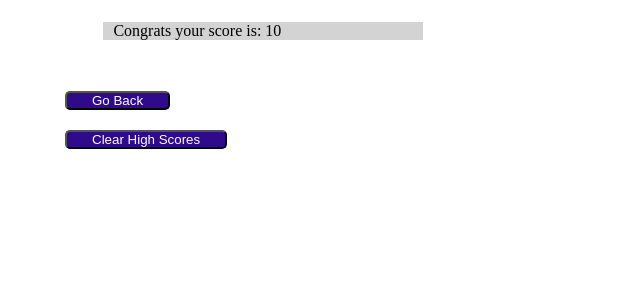
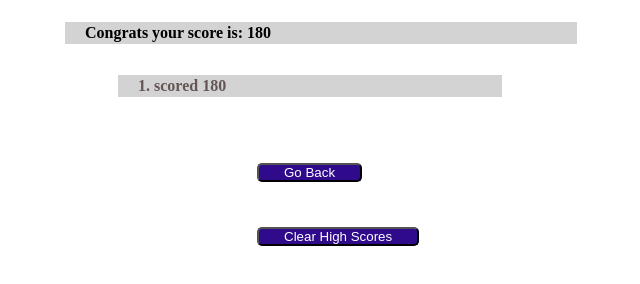
Before and after one commit to CharissaHollister/Code-Quiz, a plain HTML site: page index.html in a window 1280 px wide. Both pictures are taken after a click on the link "View High Scores". Shown: the part 128-412 px from the top of the page, without its empty margins (391-1031 px from the left). Drawn offline with Linux system fonts and the light colour scheme.

Commit message:
local storage fix and append to high scores list created

```diff
--- a/assets/css/style.css
+++ b/assets/css/style.css
@@ -10,24 +10,18 @@
 }
 
 /*variables*/
-
-:root {
-  --primary-color: #e56fea;
-  --secondary-color: ivory;
-  --bg-color: #2a607c;
-  --bg-color2: #0076c6;
-  --padding: 20px;
-  --blur: 10px;
-}
+/* :root {} */
 
 /*general selectors*/
 
 .purplePink {
   border-radius: 5px;
+  justify-content: left;
   color: white;
   background-color: rgb(47, 11, 140);
   padding: 0 25px;
-  margin: 10px 15vw;
+  margin: 10px ;
+  min-width: 25vw;
 }
 
 .purplePinkBtn {
@@ -43,7 +37,15 @@
   background-color: rgb(122, 69, 134);
 }
 
-/*--headline with quicklinks*/
+/*button area spacing*/
+.submitBtn, .submitScoreBtnArea, .goBackArea, .clearBtn{
+  padding-top:25px;
+  margin-left: 15vw;
+}
+
+/*-------------header area----------------*/
+
+/*--headline with quicklinks. used every page but highscores*/
 header {
   display: flex;
   width: 100vw;
@@ -56,7 +58,7 @@ header {
   z-index: 9999;
 }
 
-/*HighScores*/
+/*HighScores link in header*/
 .leftHeader {
   color: rgb(122, 69, 134);
   text-decoration: none;
@@ -70,19 +72,14 @@ header {
   text-shadow: 0 0 10px;
 }
 
-/*time*/
+/*time in header*/
 .rightHeader {
   color: black;
 }
 
-.submitBtn, .submitScoreBtnArea, .goBackArea{
-  padding-top:25px;
-}
 
-.scoreYours{
-  margin-top: 25px}
 
-/*all of main sections*/
+/*---------all of main sections-----------*/
 main {
   width: 60vw;
   margin-left: 20vw;
@@ -99,34 +96,26 @@ main {
   padding: 20px 10vw;
 }
 
-.initialsArea, #endSummary{
-  display: inline-block;
-  justify-content: center;
-}
-#scoreTitle{
-  font-size: 16px;
-  font-weight:bold;
+
+
+/*-------------questions Page----------------*/
+
+/*answer boxes*/
+.answers{
+  display: flex;
+  margin-left: 30vw;
+  align-items: center;
 }
 
-.scores {
-  text-align: left;
-  margin-left: 18vw;
-  width: 25vw;
-  padding-left: 10px;
-  padding-right: 10px;
-  background-color: lightgray;
-  color: black;
+/*overall answer area{} */
+
+/*radio buttons to pick correct answer*/
+.radios{
+ margin-right: 15px;
 }
 
-/*subsection unique attributes*/
-.answers{
-    display: flex;
-}
 
-/*//// figure out how to move radios to the right next to h3s*/
-.answerArea input{
-padding-left: 20vw;
-}
+/*-------------Final Page----------------*/
 
 /*user enters initials at the end*/
 .initials {
@@ -141,7 +130,53 @@ padding-left: 20vw;
   color: black;
 }
 
-/*footer*/
+.endArea{
+  display: block;
+}
+
+#scoreTitle{
+  font-size: 16px;
+  font-weight:bold;
+}
+
+
+/*-------------high scores Page----------------*/
+
+/*all score boxes*/
+.scores {
+  text-align: left;
+  justify-content: center;
+  width: 30vw;
+  padding:5px;
+  margin:10px;
+  margin-left: 15vw;
+
+}
+
+/*current player's results*/
+#scoreYours{
+  margin-top: 25px;
+  padding: 2px 20px;
+  width: 40vw;
+  color: black;
+  font-weight: bolder;
+  background-color: lightgray;
+}
+
+/*appended list of all past results in local storage*/
+.pastScores{
+  color: rgb(101, 86, 86);
+  font-weight: bolder;
+  width: 30vw;
+  list-style: none;
+  font-style: italic bold;
+  padding: 2px 20px;
+  margin: 8px;
+  background-color: lightgray;
+}
+
+
+/*----------footer- gives messages during questions--------*/
 footer{
   padding: 20px;
   width: 60vw;
@@ -150,6 +185,7 @@ footer{
     font-size: 30px;
   color: grey;
 }
+
 
 
 /* MEDIA QUERY FOR SMALLER DESKTOP SCREENS AND SMALLER */
@@ -168,10 +204,7 @@ main {
   font-size: 12px;
   padding: 20px 0;
 }
-header {
-  padding: 15px 10px;
-  display: inline-block;
-}
+
 .header a{
   font-size: 14px;
   padding: 15px;
--- a/assets/js/script.js
+++ b/assets/js/script.js
@@ -31,8 +31,8 @@ var answer4Button = document.querySelector('#answer4');
 var submitButton = document.getElementById('submitBtn');
 var submitScoreButton = document.getElementById('submitScoreBtn');
 var initialsSection = document.getElementById('initials');
-var scoreTitleSection = document.getElementById('scoreTitle');
-var yourScoreArea = document.getElementById('scoreYours');
+// var scoreTitleSection = document.getElementById('scoreTitle');
+// var yourScoreArea = document.getElementById('scoreYours');
 var wrongAnswerArea = document.getElementById('wrongAnswer');
 var goBackButton = document.querySelector('#goBack');
 var clearScoresButton = document.querySelector('#clearScores');
@@ -43,15 +43,22 @@ var userScore = {
   // name: "",
   // highScore: ""
 };
-var userScoreSets = []; //need to pull in from local storage
+var userScoreSets;
+var userScorePrev = localStorage.getItem("userScoreSets");
+if (userScorePrev) {
+  userScoreSets = JSON.parse(userScorePrev);
+} else {
+  userScoreSets = [];
+}
+
 var i = 0;
 var answerSet = {};
 var rightWrong = 0;
 var timeLeft = 180;
 var endTime = "";
-var userInitials = ""
-var highScoreResult = ""
-////figure out how to clear answer set Name so it returns to starting at name = 1
+var userInitials = "";
+var highScoreResult = "";
+var timeInterval;
 
 
 //-----------quiz questions array------------
@@ -93,8 +100,7 @@ const myQuestions = [
 
 //--------timer-----------
 function countdown() {
-
-    var timeInterval = setInterval(function () {
+   timeInterval = setInterval(function () {
       // the timer still has more than 1 second and states "# of seconds remaining"
       if (timeLeft > 1) {
         timerEl.textContent = ' ' + timeLeft + ' seconds remaining';
@@ -103,16 +109,11 @@ function countdown() {
       else if (timeLeft === 1) {
         timerEl.textContent = ' ' + timeLeft + ' second remaining';
         timeLeft--;
-
       } // timer is out of time the function stops, and calls display message function
       else {
         timerEl.textContent = ' End';
         clearInterval(timeInterval);
-
-        //// fix later
-        //userScore.highScore = "Better Luck Next Time"
         failedPage();
-
       }
     }, 1000);
   }
@@ -175,12 +176,11 @@ highScoresPageSection.style.display = 'none';
   }
 
 function finalPage(){
-///add countdown stopping
-/////////////RONNNNNNNY/////////////
-////how to capture the time at the moment of quiz ending
-    endTime = timeLeft  ////fix it to work :(
-
+//grabs time at quiz completion
+clearInterval(timeInterval);
     titleBlockVar.textContent = "All Done!";
+    var scoreTitleSection = document.getElementById('scoreTitle');
+    scoreTitleSection.textContent = "Your Score is " + timeLeft;
 }
 
 //----- test is player picked the correct answer for each question
@@ -201,29 +201,21 @@ var answerOptions = document.querySelectorAll('input[name="answerSelect"]');
     }else if(answerD == true){
         answerNow = "D";
     }else{answerNow = null};
-    // answerSet.questionID = (i + 1),
-    // answerSet.a = answerA,
-    // answerSet.b = answerB,
-    // answerSet.c = answerC,
-    // answerSet.d = answerD,
     if(answerNow == null){wrongAnswerArea.textContent = "must select one answer"}
     else if(myQuestions[i].correctAnswer === answerNow){
         rightWrong = rightWrong
         wrongAnswerArea.textContent = ' '
-        //add how to add to uncheck radio buttons
+        // uncheck radio buttons
         answer1Select.checked = false;
         answer2Select.checked = false;
         answer3Select.checked = false;
         answer4Select.checked = false;
             i++}
-        else{rightWrong = (rightWrong + 1)
+        else{rightWrong = rightWrong + 1;
             ////add to minus 10 seconds from timer //
-            timeLeft = (timeLeft - 10)
+            timeLeft = timeLeft - 10;
             wrongAnswerArea.textContent = "Incorrect"
         }
-    //console.log(answerSet)
-    //console.log(rightWrong)
-
     displayQuestion()
 }
 
@@ -236,7 +228,6 @@ function displayQuestion() {
     answer2Button.textContent = myQuestions[i].answers.b;
     answer3Button.textContent = myQuestions[i].answers.c;
     answer4Button.textContent = myQuestions[i].answers.d;
-    //need to move to next level i
       }else{
         hideShowEnd();
         finalPage();
@@ -247,51 +238,46 @@ function displayQuestion() {
   function highScoresPage(){
     //grab initials from final page
     userInitials = (document.getElementById('initials').value)
+    //userInitials = userInitials.toUpperCase
     if (userInitials == null) {
             alert("You need to fill out your initials!");
             finalPage();
     }else{
-        //console.log(userInitials)
-        userScore.name = userInitials,
-////retrieve countdown stopped value to create highscore //endTime
-        highScoreResult = 10   //placeholder
-        userScore.highScore =  highScoreResult
-      //initialsSection.textContent = userScore.name;
-      scoreTitleSection.textContent = 'Your High Score is ' + userScore.highScore;
+      //current player results
+      userScore.name = userInitials;
+      userScore.highScore = timeLeft;
+      var yourScoreArea = document.getElementById('scoreYours');
+      yourScoreArea.textContent = 'Your High Score is ' + userScore.highScore;
       }
-    //put into storage;
-        localStorage.setItem("userScore", JSON.stringify(userScore));
-// /////////////RONNNNNNNY///////////// add new score to array
-        // add to high scores array "userScoreSets" in storage for high scores page later
-        userScoreSets.push(userScore)
-        //localStorage.setItem("userScoreSets", userScoreSets.push(userScore));
-        //console.log(highScoreRecord)
-        console.log(userScore)
-        console.log(userScoreSets)
+      userScoreSets.push(userScore);
+      userScoreSets.sort(function (a, b) {
+        return b.highScore - a.highScore;
+      });
+
+      localStorage.setItem("userScoreSets", JSON.stringify(userScoreSets));
 
     hideShowHighScores()
         titleBlockVar.textContent = " ✨ High Scores ✨ ";
-
- /////////////RONNNNNNNY///////////// pull in all of userscore sets + array length
-           //// pull in local storage answers //players and overall highscores array
-        //userScore = JSON.parse(localStorage.getItem(userScore))
-        userScoreSets = JSON.parse(localStorage.getItem(userScoreSets))
-       // console.log(userScore)
-        console.log(userScoreSets)
-           yourScoreArea.textContent = ("Congrats " + userScore.name + " your score is: " + userScore.highScore)
-
-////sort userScoreSets by highest to lowest userscore.highscore
+        yourScoreArea.textContent =
+        "Congrats " + userScore.name + " your score is: " + userScore.highScore;
 
           ////create div elements to list all the high scores from overallscores array
           ////no idea if this is correct, fix later
           var listScores = document.querySelector(".highScoresList");
-            var c = 0
-            while(c >userScoreSets.length){
-              var li1 = document.createElement("li");
-              listScores.appendChild(li1);
-              c++
+
+
+          // var li1 = document.createElement("li");
+          // var c = 0
+
+          var c = 0;
+
+while(c < userScoreSets.length){
+  var li = document.createElement("li");
+  li.classList.add("pastScores");
+  li.innerText= (c + 1) + ".    " + userScoreSets[c].name + " scored " + userScoreSets[c].highScore;
+  listScores.appendChild(li);
+  c++;
 }
-
     }
 
     //// Go Back button
--- a/index.html
+++ b/index.html
@@ -50,16 +50,16 @@
             <section class = "answerArea">
                 <!--hide at start and again at end-->
                 <article class="answers">
-                    <input type="radio" id="answer1Select" name="answerSelect"/><h3 class="purplePink" id="answer1"></h3>
+                    <input type="radio" class = "radios" id="answer1Select" name="answerSelect"/><h3 class="purplePink" id="answer1"></h3>
                 </article>
                 <article class="answers">
-                    <input type="radio" id="answer2Select" name="answerSelect"/><h3 class="purplePink" id="answer2"></h3>
+                    <input type="radio" class = "radios" id="answer2Select" name="answerSelect"/><h3 class="purplePink" id="answer2"></h3>
                 </article>
                 <article class="answers">
-                    <input type="radio" id="answer3Select" name="answerSelect"/><h3 class="purplePink" id="answer3"></h3>
+                    <input type="radio" class = "radios" id="answer3Select" name="answerSelect"/><h3 class="purplePink" id="answer3"></h3>
                 </article>
                 <article class="answers">
-                    <input type="radio" id="answer4Select" name="answerSelect"/><h3 class="purplePink" id="answer4"></h3>
+                    <input type="radio" class = "radios" id="answer4Select" name="answerSelect"/><h3 class="purplePink" id="answer4"></h3>
                 </article>
             <div class="submitBtn" class="buttons">
                 <button id="submitBtn" class="purplePinkBtn">Submit</button>
@@ -79,7 +79,7 @@
                     </form>
                 </div>
                 <div id= "endSummary" class="summary">
-                    <div id="scoreTitle" id="endScore">Your Score</div>
+                    <div id="scoreTitle" id="endScore">Your Score is</div>
                 </div>
                 <div class="submitScoreBtnArea" class="buttons">
                     <button id="submitScoreBtn" class="purplePinkBtn">Score Submit</button>
```
Lines whose indentation alone changed are shown as unchanged.
